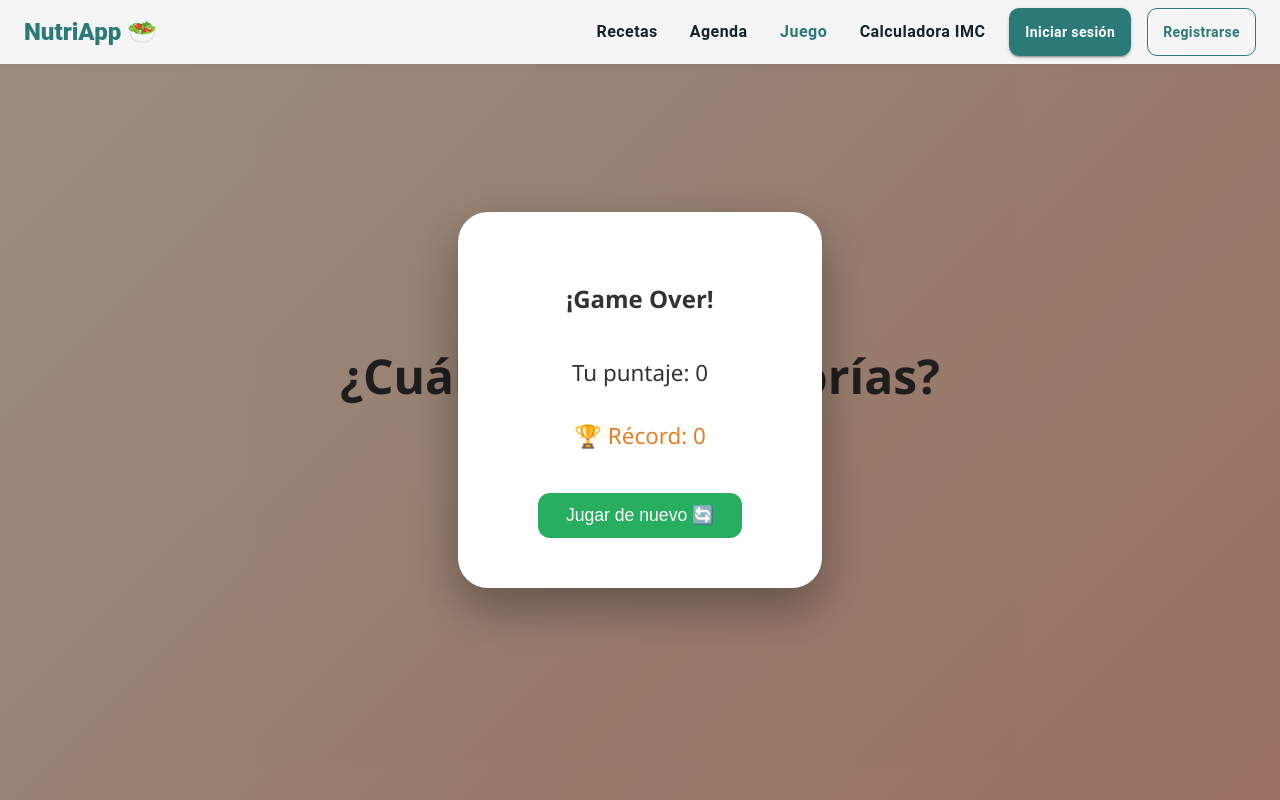
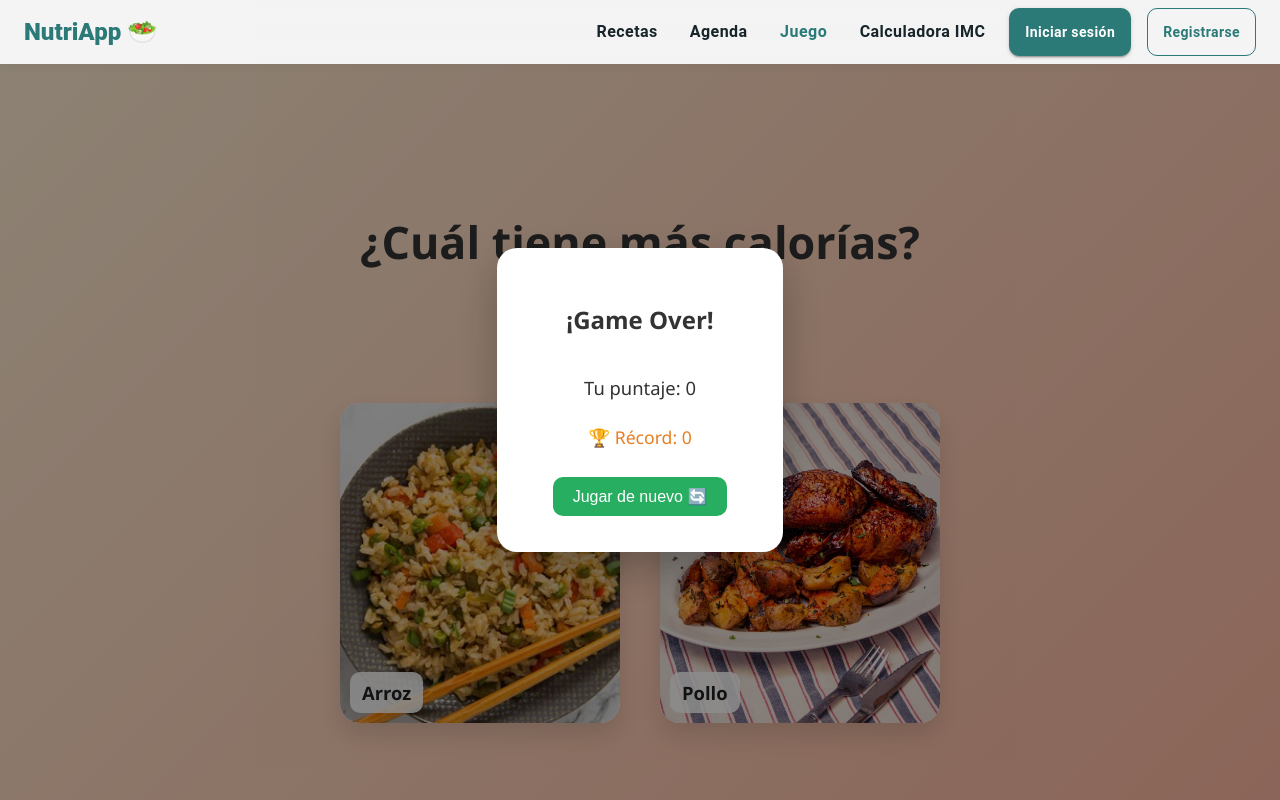
Before and after one commit to FranciscoRossetto/Pagina-para-nutricionista-interactiva, a React (Vite) app in the folder Frontend_React/: page /juego in a window 1280 px wide. Both pictures are taken after a click on the element "Frutas". Shown: the top 800 px of the page. Built offline with nearby package versions, Linux system fonts and the light colour scheme.

Commit message:
mejoras del juego

```diff
--- a/Frontend_React/src/pages/MoreLessGame/MoreLessGame.module.css
+++ b/Frontend_React/src/pages/MoreLessGame/MoreLessGame.module.css
@@ -11,90 +11,147 @@
 }
 
 h1 {
-  font-size: 3rem;
-  margin-bottom: 20px;
+  font-size: 2.8rem;
+  margin-bottom: 12px;
   color: #333;
 }
 
 .score {
-  font-size: 1.6rem;
+  font-size: 1.4rem;
   color: #27ae60;
-  margin-bottom: 5px;
+  margin-bottom: 6px;
 }
 
 .highscore {
-  font-size: 1.4rem;
+  font-size: 1.1rem;
   color: #e67e22;
-  margin-bottom: 30px;
+  margin-bottom: 18px;
 }
 
 .cards {
   display: flex;
-  gap: 60px;
+  gap: 40px;
   flex-wrap: wrap;
   justify-content: center;
-  margin-bottom: 40px;
+  margin-bottom: 24px;
 }
 
+/* carta base */
 .card {
   background: white;
-  border-radius: 25px;
-  width: 320px;
-  height: 370px;
-  box-shadow: 0 15px 30px rgba(0, 0, 0, 0.2);
+  border-radius: 20px;
+  width: 280px;
+  height: 320px;
+  box-shadow: 0 12px 25px rgba(0, 0, 0, 0.12);
   overflow: hidden;
   cursor: pointer;
   display: flex;
   flex-direction: column;
   justify-content: flex-end;
   position: relative;
-  transition: transform 0.3s ease;
+  transition: transform 0.25s ease, box-shadow 0.25s ease;
 }
 
+/* efecto hover leve */
 .card:hover {
-  transform: scale(1.05);
+  transform: translateY(-6px) scale(1.02);
+  box-shadow: 0 18px 35px rgba(0, 0, 0, 0.16);
 }
 
+/* imagen ocupa todo */
 .card img {
   position: absolute;
   inset: 0;
   width: 100%;
   height: 100%;
   object-fit: cover;
-  border-radius: 25px;
+  border-radius: 20px;
   z-index: 0;
 }
 
+/* textos sobre la imagen, con fondo semitransparente */
 .foodName {
   position: relative;
   z-index: 2;
-  background: rgba(255, 255, 255, 0.85);
-  padding: 10px 14px;
-  border-radius: 12px;
-  font-weight: bold;
-  font-size: 1.5rem;
-  color: #333;
-  margin: 12px;
+  background: rgba(255, 255, 255, 0.86);
+  padding: 8px 12px;
+  border-radius: 10px;
+  font-weight: 700;
+  font-size: 1.15rem;
+  color: #222;
+  margin: 10px;
+  align-self: flex-start;
 }
 
 .calories {
   position: relative;
   z-index: 2;
-  background: rgba(255, 255, 255, 0.85);
-  color: #555;
-  border-radius: 12px;
+  background: rgba(255, 255, 255, 0.86);
+  color: #444;
+  border-radius: 10px;
   padding: 6px 10px;
-  margin-bottom: 14px;
-  font-size: 1.2rem;
+  margin: 10px;
+  align-self: flex-end;
+  font-weight: 600;
 }
 
+/* estados visuales al revelar */
+.correct {
+  animation: popCorrect 0.45s ease forwards;
+  box-shadow: 0 0 30px 6px rgba(46, 204, 113, 0.75);
+  transform: translateY(-4px) scale(1.02);
+}
+
+@keyframes popCorrect {
+  0% {
+    transform: scale(0.98);
+    box-shadow: 0 0 0 0 rgba(46, 204, 113, 0);
+  }
+  60% {
+    transform: scale(1.06);
+    box-shadow: 0 0 45px 12px rgba(46, 204, 113, 0.6);
+  }
+  100% {
+    transform: scale(1.02);
+    box-shadow: 0 0 30px 6px rgba(46, 204, 113, 0.75);
+  }
+}
+
+.incorrect {
+  animation: popIncorrect 0.45s ease forwards;
+  box-shadow: 0 0 30px 6px rgba(231, 76, 60, 0.75);
+  transform: translateY(0px) scale(0.98);
+}
+
+@keyframes popIncorrect {
+  0% {
+    transform: scale(1.02);
+    box-shadow: 0 0 0 0 rgba(231, 76, 60, 0);
+  }
+  60% {
+    transform: scale(0.96);
+    box-shadow: 0 0 45px 12px rgba(231, 76, 60, 0.6);
+  }
+  100% {
+    transform: scale(0.98);
+    box-shadow: 0 0 30px 6px rgba(231, 76, 60, 0.75);
+  }
+}
+
+/* Si el jugador seleccionó la otra y está revelado, marcamos la carta que era correcta */
+.revealCorrect {
+  box-shadow: 0 0 22px 5px rgba(46, 204, 113, 0.55);
+  transform: translateY(-3px) scale(1.01);
+}
+
+/* modal game over */
 .gameoverWrapper {
   position: fixed;
   top: 0;
   left: 0;
   width: 100%;
   height: 100%;
-  background: rgba(0, 0, 0, 0.4);
+  background: rgba(0, 0, 0, 0.45);
   display: flex;
   align-items: center;
   justify-content: center;
@@ -103,32 +160,57 @@ h1 {
 
 .gameover {
   background: white;
-  padding: 50px 80px;
-  border-radius: 30px;
-  box-shadow: 0 20px 50px rgba(0, 0, 0, 0.35);
+  padding: 36px 56px;
+  border-radius: 20px;
+  box-shadow: 0 15px 40px rgba(0, 0, 0, 0.25);
   display: flex;
   flex-direction: column;
   align-items: center;
 }
 
 .finalScore {
-  font-size: 1.4rem;
+  font-size: 1.15rem;
   color: #333;
-  margin-bottom: 10px;
+  margin-bottom: 8px;
 }
 
 button {
   background: #27ae60;
   color: white;
   border: none;
-  padding: 12px 28px;
-  border-radius: 12px;
+  padding: 10px 20px;
+  border-radius: 10px;
   cursor: pointer;
-  font-size: 1.1rem;
-  margin-top: 12px;
-  transition: background 0.3s;
+  font-size: 1rem;
+  margin-top: 10px;
+  transition: background 0.25s;
 }
 
 button:hover {
   background: #219150;
 }
+
+/* responsive */
+@media (max-width: 900px) {
+  .card {
+    width: 260px;
+    height: 310px;
+  }
+  .cards {
+    gap: 28px;
+  }
+}
+
+@media (max-width: 600px) {
+  .cards {
+    flex-direction: column;
+    gap: 18px;
+  }
+  .card {
+    width: 90%;
+    height: 260px;
+  }
+  h1 {
+    font-size: 1.8rem;
+  }
+}
--- a/Frontend_React/src/pages/MoreLessGame/MoreLessGame.tsx
+++ b/Frontend_React/src/pages/MoreLessGame/MoreLessGame.tsx
@@ -1,10 +1,45 @@
-// src/components/MoreLessGame/MoreLessGame.tsx
+// src/pages/MoreLessGame/MoreLessGame.tsx
+import { useEffect, useState } from "react";
 import { motion } from "framer-motion";
 import useMoreLessGame from "../../contexts/hooks/useMoreLessGame";
 import { useUser } from "../../contexts/UserContext";
 import styles from "./MoreLessGame.module.css";
 
-function MoreLessGame() {
+function AnimatedNumber({
+  value,
+  trigger,
+  duration = 700,
+}: {
+  value: number;
+  trigger: boolean;
+  duration?: number;
+}) {
+  const [display, setDisplay] = useState(0);
+
+  useEffect(() => {
+    if (!trigger) {
+      setDisplay(0);
+      return;
+    }
+    const startTime = performance.now();
+
+    const step = (now: number) => {
+      const elapsed = now - startTime;
+      const progress = Math.min(elapsed / duration, 1);
+      const eased = progress < 0.5 ? 2 * progress * progress : -1 + (4 - 2 * progress) * progress; // easeInOut-ish
+      const current = Math.round(value * eased);
+      setDisplay(current);
+      if (progress < 1) requestAnimationFrame(step);
+    };
+
+    requestAnimationFrame(step);
+    // cleanup not strictly necessary
+  }, [value, trigger, duration]);
+
+  return <>{display}</>;
+}
+
+export default function MoreLessGame() {
   const { user } = useUser();
   const {
     leftFood,
@@ -17,7 +52,14 @@ function MoreLessGame() {
     handleRestart,
   } = useMoreLessGame();
 
-  // 🧠 Evitar render si todavía no hay comidas cargadas
+  // local state to know qué eligió el usuario para colorear
+  const [localSelected, setLocalSelected] = useState<"left" | "right" | null>(null);
+
+  // reset localSelected cuando cambia revealed o gameOver (para la siguiente ronda)
+  useEffect(() => {
+    if (!revealed) setLocalSelected(null);
+  }, [revealed]);
+
   if (!leftFood || !rightFood) {
     return (
       <div className={styles.container}>
@@ -26,44 +68,84 @@ function MoreLessGame() {
     );
   }
 
+  const correctSide = leftFood.calories >= rightFood.calories ? "left" : "right";
+
+  const onCardClick = (side: "left" | "right") => {
+    // Guardamos localmente para colorear la carta
+    setLocalSelected(side);
+    // Llamamos a la lógica del hook (que revelará, marcará puntaje o gameOver)
+    handleClick(side);
+  };
+
   return (
     <div className={styles.container}>
       <h1>¿Cuál tiene más calorías?</h1>
+
       <p className={styles.score}>Puntaje: {score}</p>
       <p className={styles.highscore}>
         🏆 {user ? `${user} - Récord:` : "Récord:"} {highScore}
       </p>
 
       <div className={styles.cards}>
-        {!gameOver && (
-          <>
+        {/* LEFT CARD */}
         <motion.div
-              key={leftFood.name}
-              className={styles.card}
-              onClick={() => handleClick("left")}
+          key={`${leftFood.name}-${leftFood.calories}`}
+          className={`${styles.card} ${
+            revealed
+              ? localSelected === "left"
+                ? localSelected === correctSide
+                  ? styles.correct
+                  : styles.incorrect
+                : // si no seleccionó esta pero se reveló y el otro fue incorrecto, marcar la correcta
+                correctSide === "left"
+                ? styles.revealCorrect
+                : ""
+              : ""
+          }`}
+          onClick={() => onCardClick("left")}
           initial={{ x: -200, opacity: 0 }}
           animate={{ x: 0, opacity: 1 }}
-              whileHover={{ scale: 1.1 }}
+          whileHover={{ scale: 1.03 }}
+          whileTap={{ scale: 0.98 }}
         >
           <img src={leftFood.image} alt={leftFood.name} />
           <p className={styles.foodName}>{leftFood.name}</p>
-              {revealed && <p className={styles.calories}>{leftFood.calories} cal</p>}
+          {/* mostrar calorías SOLO si revealed === true */}
+          {revealed && (
+            <p className={styles.calories}>
+              <AnimatedNumber value={leftFood.calories} trigger={revealed} /> cal
+            </p>
+          )}
         </motion.div>
 
+        {/* RIGHT CARD */}
         <motion.div
-              key={rightFood.name}
-              className={styles.card}
-              onClick={() => handleClick("right")}
+          key={`${rightFood.name}-${rightFood.calories}`}
+          className={`${styles.card} ${
+            revealed
+              ? localSelected === "right"
+                ? localSelected === correctSide
+                  ? styles.correct
+                  : styles.incorrect
+                : correctSide === "right"
+                ? styles.revealCorrect
+                : ""
+              : ""
+          }`}
+          onClick={() => onCardClick("right")}
           initial={{ x: 200, opacity: 0 }}
           animate={{ x: 0, opacity: 1 }}
-              whileHover={{ scale: 1.1 }}
+          whileHover={{ scale: 1.03 }}
+          whileTap={{ scale: 0.98 }}
         >
           <img src={rightFood.image} alt={rightFood.name} />
           <p className={styles.foodName}>{rightFood.name}</p>
-              {revealed && <p className={styles.calories}>{rightFood.calories} cal</p>}
+          {revealed && (
+            <p className={styles.calories}>
+              <AnimatedNumber value={rightFood.calories} trigger={revealed} /> cal
+            </p>
+          )}
         </motion.div>
-          </>
-        )}
       </div>
 
       {gameOver && (
@@ -83,12 +165,17 @@ function MoreLessGame() {
             <p className={styles.highscore}>
               🏆 {user ? `${user} - Récord:` : "Récord:"} {highScore}
             </p>
-            <button onClick={handleRestart}>Jugar de nuevo 🔄</button>
+            <button
+              onClick={() => {
+                handleRestart();
+                setLocalSelected(null);
+              }}
+            >
+              Jugar de nuevo 🔄
+            </button>
           </motion.div>
         </motion.div>
       )}
     </div>
   );
 }
-
-export default MoreLessGame;
```
Also changed, not shown: Frontend_React/src/contexts/hooks/useMoreLessGame.ts (+12 -0 lines). Lines whose indentation alone changed are shown as unchanged.
